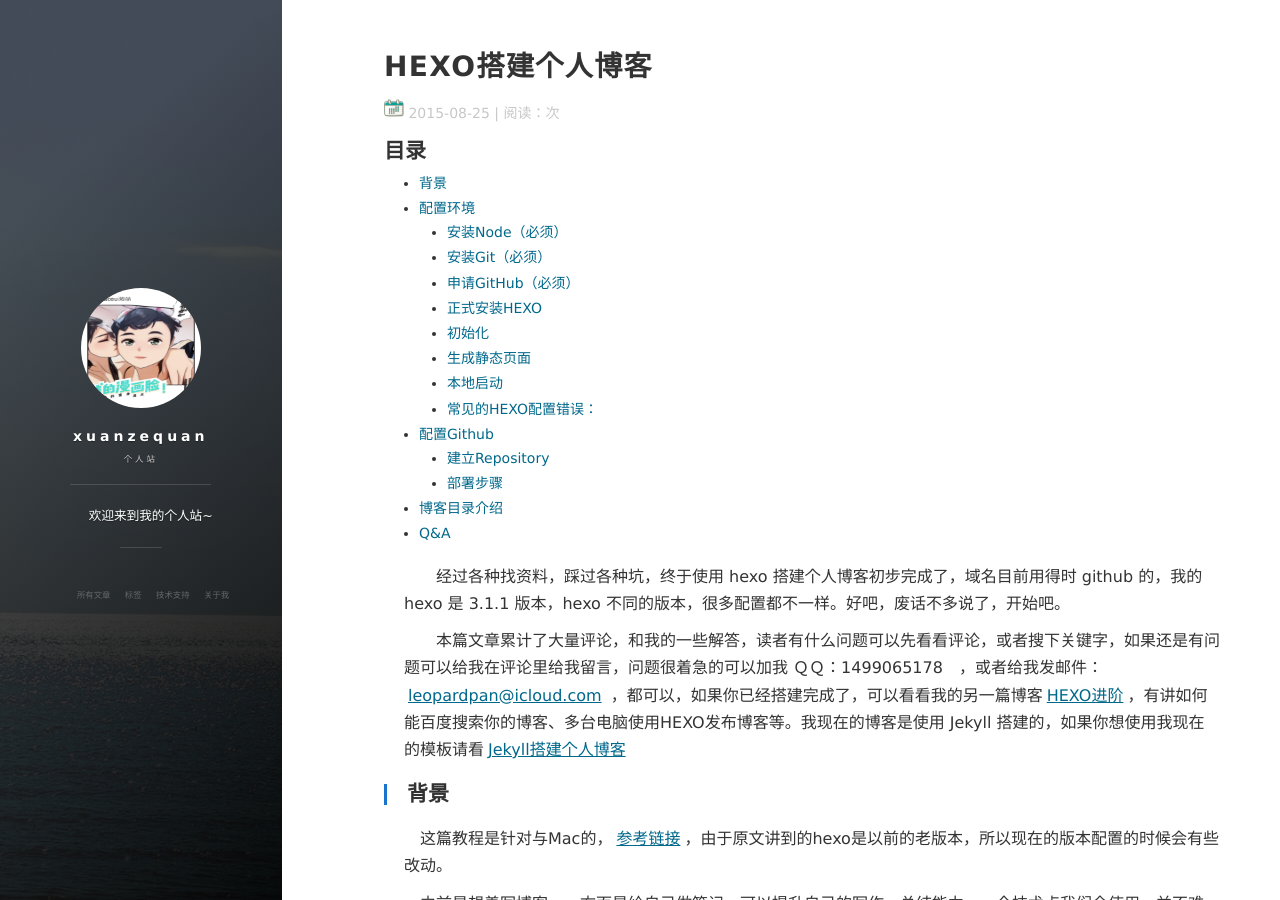
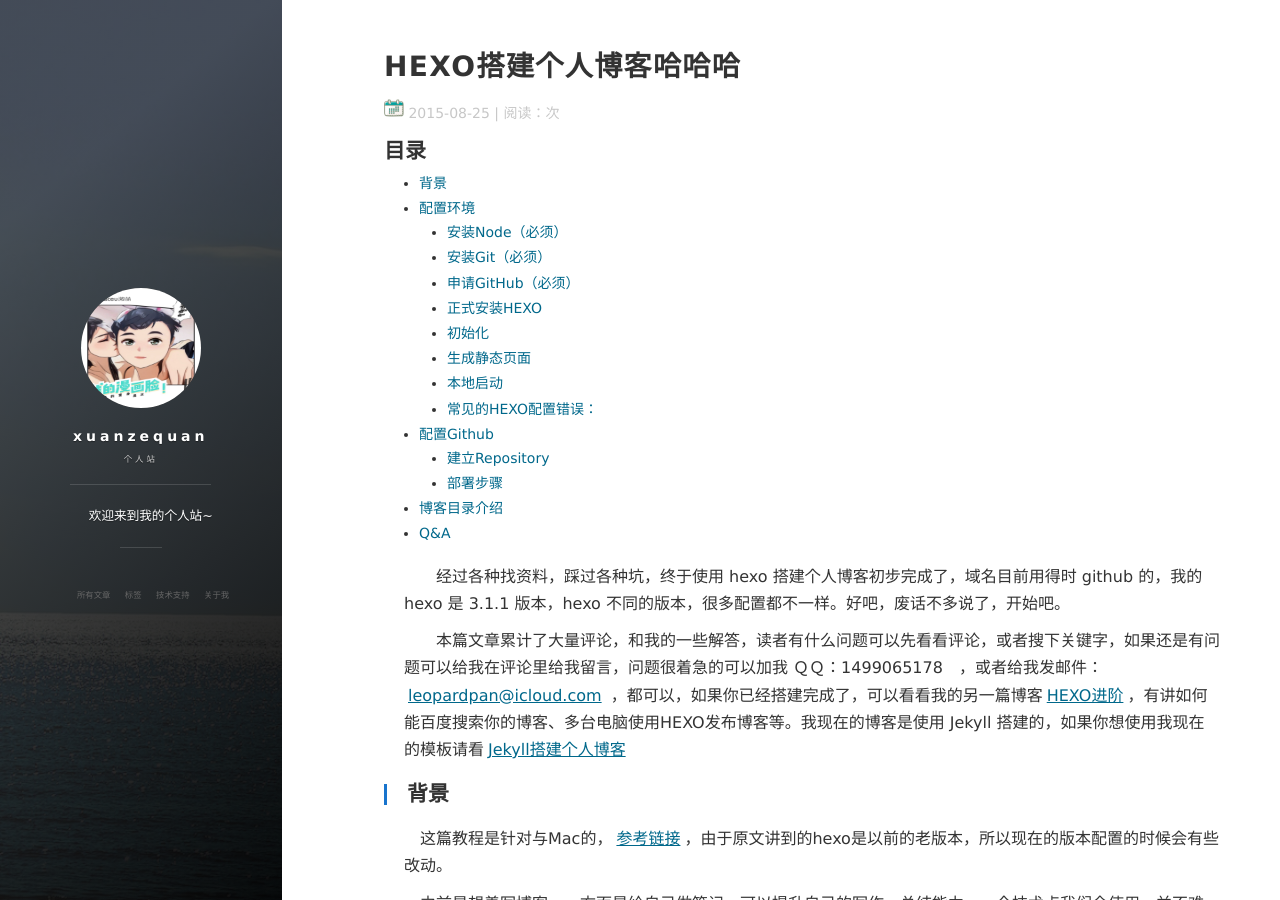
Before and after one commit to bestfutureforus/bestfutureforus.github.io, a Jekyll site: the page built from _posts/2015-08-25-HEXO搭建个人博客.md, in a window 1280 px wide and 900 px high. Built offline with Jekyll 4.4.1, drawn with Linux system fonts in a browser that asks for light colours; nearby versions of some CDN libraries; comment, search, counter and statistics services are not loaded.

Commit message:
fun(*): 提交代码

```diff
--- a/_posts/2015-08-25-HEXO搭建个人博客.md
+++ b/_posts/2015-08-25-HEXO搭建个人博客.md
@@ -1,6 +1,6 @@
 ---
 layout: post
-title: "HEXO搭建个人博客"
+title: "HEXO搭建个人博客哈哈哈"
 date: 2015-08-25
 description: "HEXO配置，HEXO+Github，搭建自己的博客"
 tag: hexo
```
